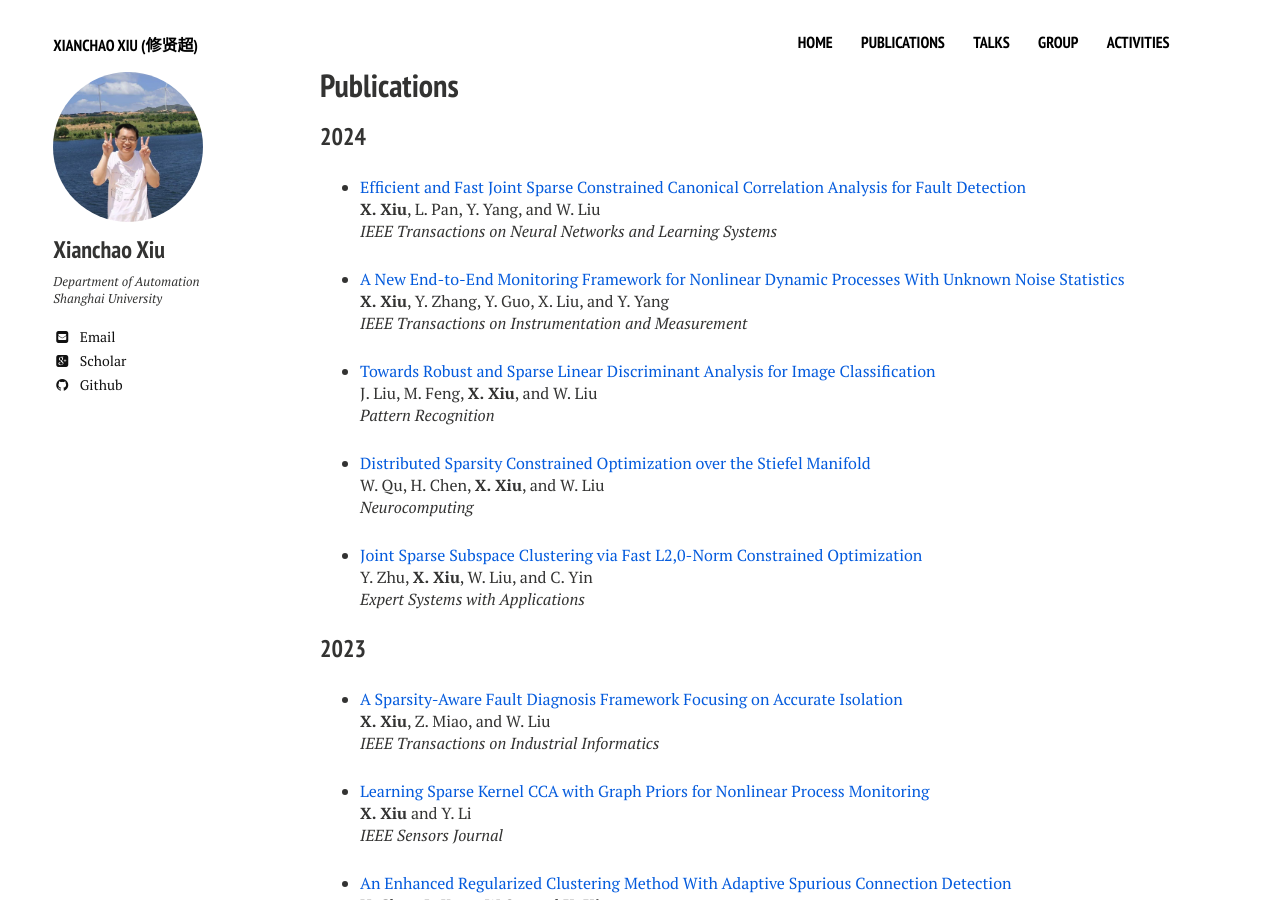
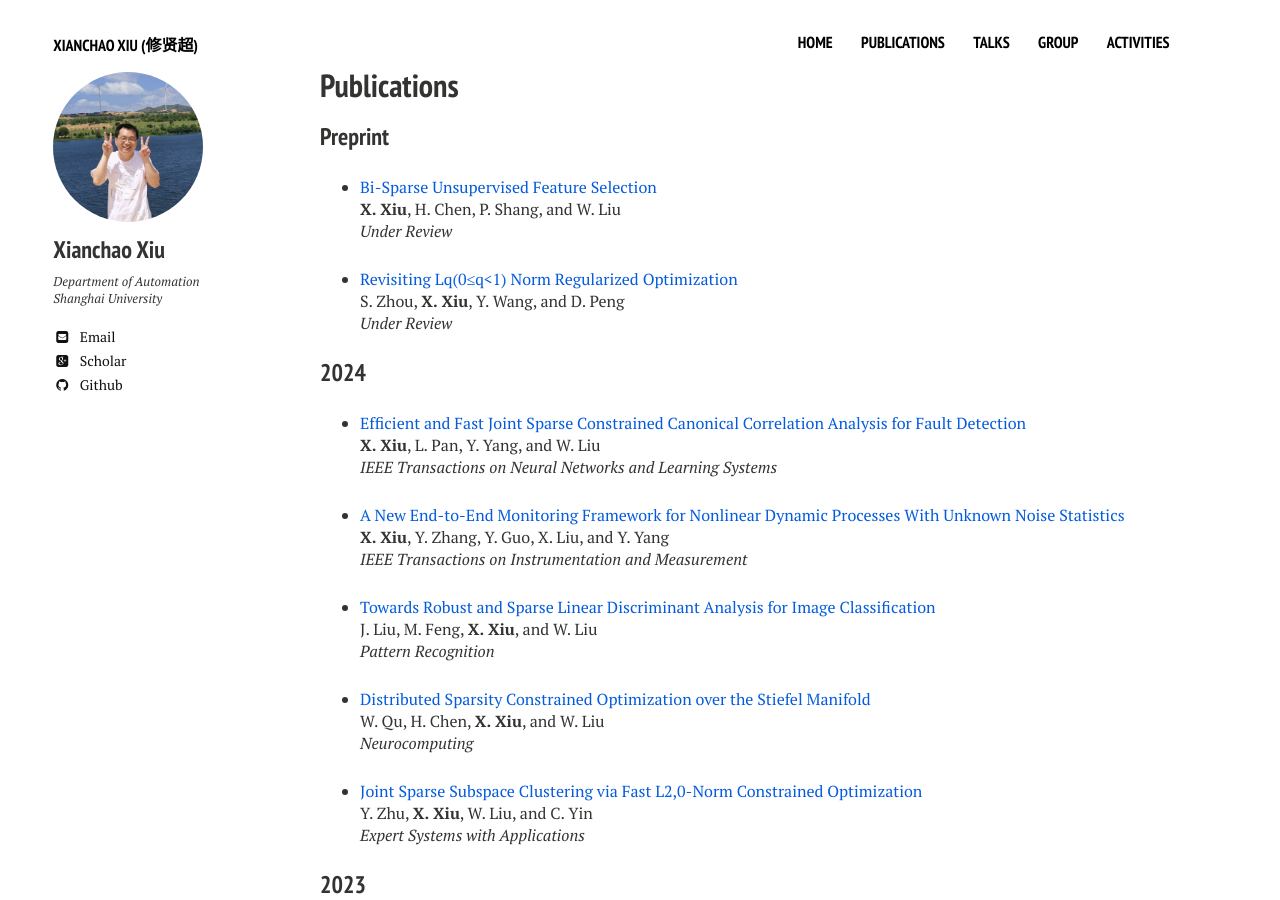
Before and after one commit to xianchaoxiu/xianchaoxiu.github.io, a Jekyll site: the page built from publications/index.md, in a window 1280 px wide and 900 px high. Built offline with Jekyll 4.4.1, drawn with Linux system fonts in a browser that asks for light colours; nearby versions of some CDN libraries.

Commit message:
Update index.md

```diff
--- a/publications/index.md
+++ b/publications/index.md
@@ -7,6 +7,18 @@ modified: 2023-05-17
 comments: false
 share: false
 ---
+
+
+### Preprint
+
+* <a href="https://ieeexplore.ieee.org/document/9887978" class="textlink" target="_blank">Bi-Sparse Unsupervised Feature Selection </a><br>
+<b>X. Xiu</b>, H. Chen, P. Shang, and W. Liu<br>
+<i>Under Review</i><br>
+
+* <a href="https://arxiv.org/abs/2306.14394" class="textlink" target="_blank">Revisiting Lq(0≤q<1) Norm Regularized Optimization </a><br>
+S. Zhou, <b>X. Xiu</b>, Y. Wang, and D. Peng<br>
+<i>Under Review</i><br>
+
 
 
 ### 2024
```
